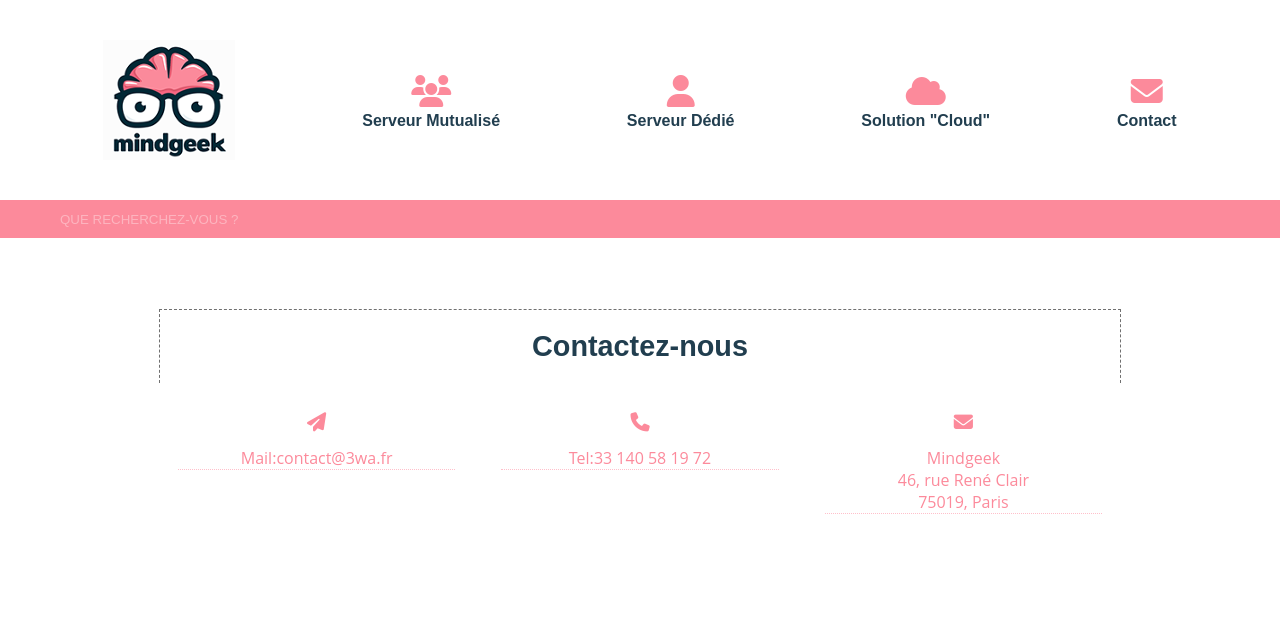
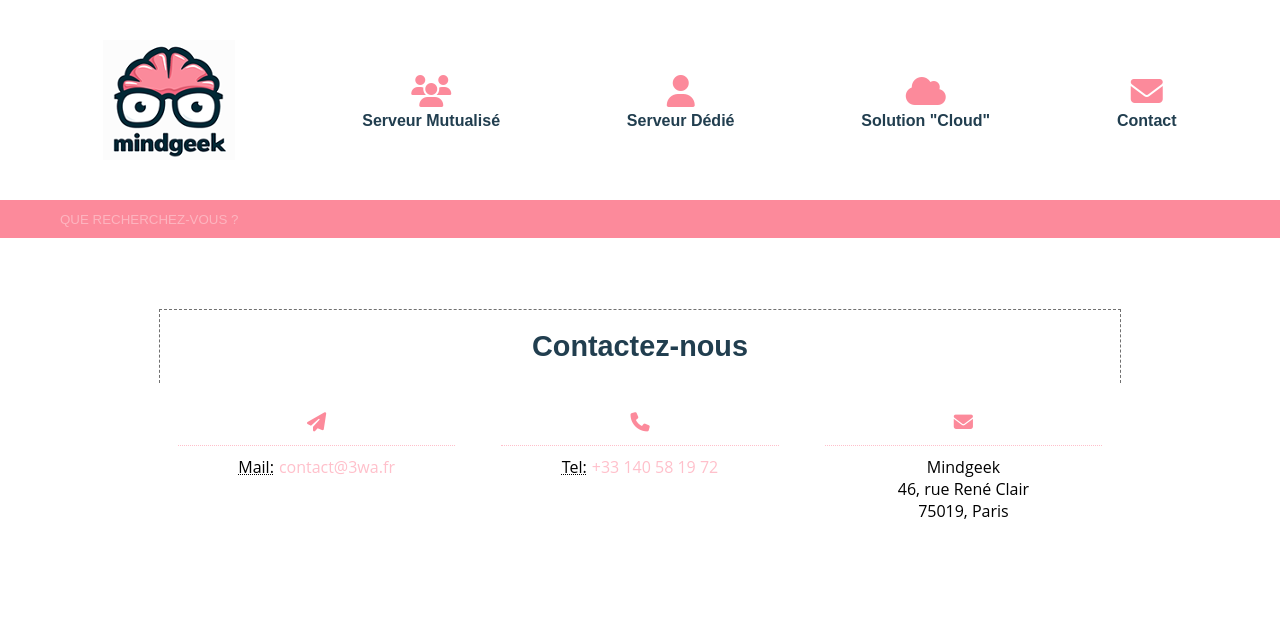
Before and after one commit to dFr3sh1/mindgeek, a plain HTML site: page html/contact.html in a window 1280 px wide. Shown: the top 632 px of the page. Drawn offline with Linux system fonts and the light colour scheme.

Commit message:
Text colors to logo and contact info of contact.html file

```diff
--- a/css/style.css
+++ b/css/style.css
@@ -398,18 +398,24 @@ main .contact-content #map-contact iframe{
     height: 100%;
 }
 
-.home-content .block-info .small-block .logo-contact .info-contact {
+.home-content .block-info .info-contact {
     display: flex;
     flex-direction: row;
     flex-wrap: wrap;
     justify-content: center;
     align-items: flex-end;
-    padding-top: 6%;
+}
+
+.home-content .block-info .info-contact span {
+    color: pink; padding-top: 10px
 }
 
 .block-info .small-block .logo-contact {
     border-bottom: 1px dotted pink;
+    padding-bottom: 5%;
 }
+
+
 
 
 
--- a/html/contact.html
+++ b/html/contact.html
@@ -44,31 +44,35 @@
                         <div class="logo logo-contact">
                             <span class="icon-block fa-solid fa-paper-plane icon-contact">
                             </span>
+                        </div>
                         <div class="info-contact">
-                            <span>Mail: </span>
-                            <span>contact@3wa.fr</span>
-                        </div>
+                            <span class="info-contact" style="color: black;
+                            padding-right: 5px;
+                            text-decoration: 1px dotted underline;">Mail:</span>
+                            <span> contact@3wa.fr</span>
                         </div>
                     </article>
                     <article class="small-block">
                         <div class="logo logo-contact">
                             <span class="icon-block fa-solid fa-phone icon-contact">
                             </span>
+                        </div>
                         <div class="info-contact">
-                            <span>Tel:  </span>
-                            <span>33 140 58 19 72</span>
-                        </div>
+                            <span style="color: black;
+                            padding-right: 5px;
+                            text-decoration: 1px dotted underline;">Tel:</span>
+                            <span> +33 140 58 19 72</span>
                         </div>
                     </article>
                     <article class="small-block">
                         <div class="logo logo-contact">
                             <span class="icon-block fa-solid fa-envelope icon-contact">
                             </span>
+                        </div>
                         <div class="info-contact">
-                            <span>Mindgeek<br>
+                            <span style="color: black; padding-top:10px ">Mindgeek<br>
                                 46, rue René Clair <br>
                                 75019, Paris</span>
-                        </div>
                         </div>
                     </article>
                 </div>
```
